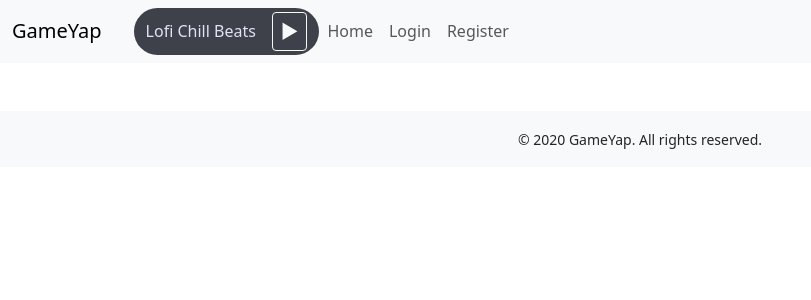
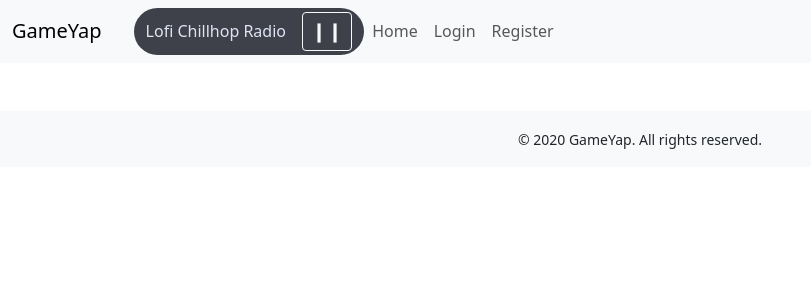
Before and after one commit to iwillmineya/Individual-Full-Stack-Project, a Django app: template mainproject/gameyap/templates/base.html in a window 1280 px wide. Shown: the top 300 px of the page, without its empty margins (0-811 px from the left). Run offline with Django 5.2, Linux system fonts and the light colour scheme; the template is opened without the code that fills it: most values are stand-ins (such as "Sample title", 1, 10 or a date in 2020).

Commit message:
Enable autoplay and real lofi music stream in navbar player

```diff
--- a/mainproject/gameyap/templates/base.html
+++ b/mainproject/gameyap/templates/base.html
@@ -15,15 +15,15 @@
             <div class="container-fluid">
                                 <a class="navbar-brand" href="{% url 'home' %}">GameYap</a>
                                 <div class="media-player ms-3">
-                                    <span class="track-title">Lofi Chill Beats</span>
-                                    <button class="btn btn-outline-light btn-sm" id="play-btn" title="Play" type="button">
+                                                        <span class="track-title">Lofi Chillhop Radio</span>
+                                                        <button class="btn btn-outline-light btn-sm" id="play-btn" title="Play" type="button" style="display:none;">
                                                             <span id="play-icon">&#9658;</span>
                                                         </button>
-                                    <button class="btn btn-outline-light btn-sm" id="pause-btn" title="Pause" type="button" style="display:none;">
+                                                        <button class="btn btn-outline-light btn-sm" id="pause-btn" title="Pause" type="button">
                                                             <span id="pause-icon">&#10073;&#10073;</span>
                                                         </button>
-                                    <audio id="bg-audio" loop>
-                                        <source src="https://cdn.pixabay.com/audio/2022/10/16/audio_12b6c1b2b7.mp3" type="audio/mpeg">
+                                                        <audio id="bg-audio" loop autoplay>
+                                                            <source src="https://lofi.chillhop.com/stream" type="audio/mpeg">
                                                             Your browser does not support the audio element.
                                                         </audio>
                                 </div>
@@ -54,12 +54,19 @@
     <script src="https://cdn.jsdelivr.net/npm/bootstrap@5.3.8/dist/js/bootstrap.bundle.min.js"></script>
 </body>
 <script>
-    // Simple media player logic
+        // Media player logic with autoplay
         const audio = document.getElementById('bg-audio');
         const playBtn = document.getElementById('play-btn');
         const pauseBtn = document.getElementById('pause-btn');
+        audio.volume = 0.25;
+        window.addEventListener('DOMContentLoaded', () => {
+            // Try to autoplay (may be blocked by browser until user interacts)
+            audio.play().catch(() => {
+                playBtn.style.display = 'inline-block';
+                pauseBtn.style.display = 'none';
+            });
+        });
         playBtn.addEventListener('click', function() {
-        audio.volume = 0.25;
             audio.play();
             playBtn.style.display = 'none';
             pauseBtn.style.display = 'inline-block';
@@ -69,10 +76,6 @@
             pauseBtn.style.display = 'none';
             playBtn.style.display = 'inline-block';
         });
-    // Optionally auto-play for logged-in users
-    // window.addEventListener('DOMContentLoaded', () => {
-    //   if (audio && playBtn) playBtn.click();
-    // });
 </script>
 </body>
 </html>
```
Lines whose indentation alone changed are shown as unchanged.
